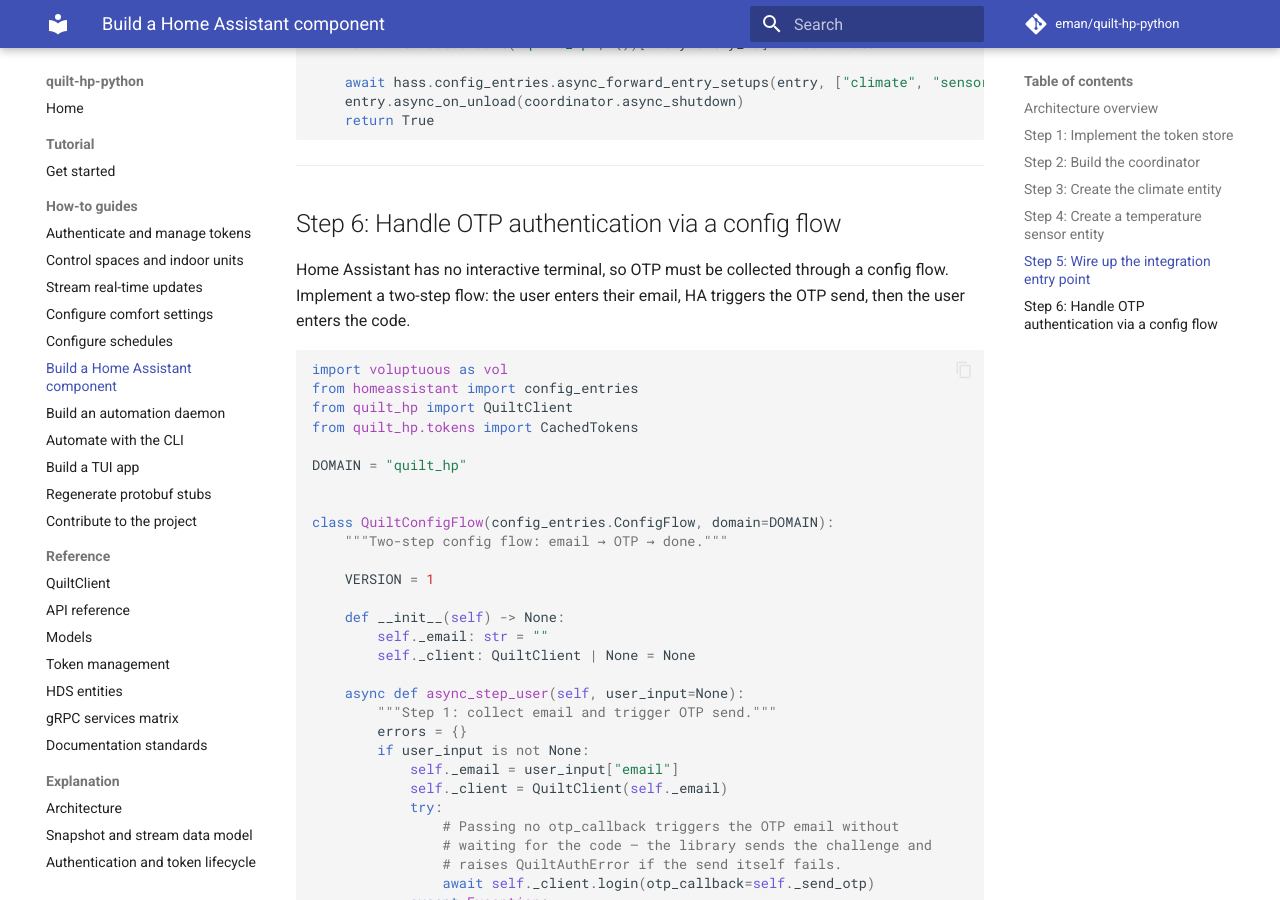
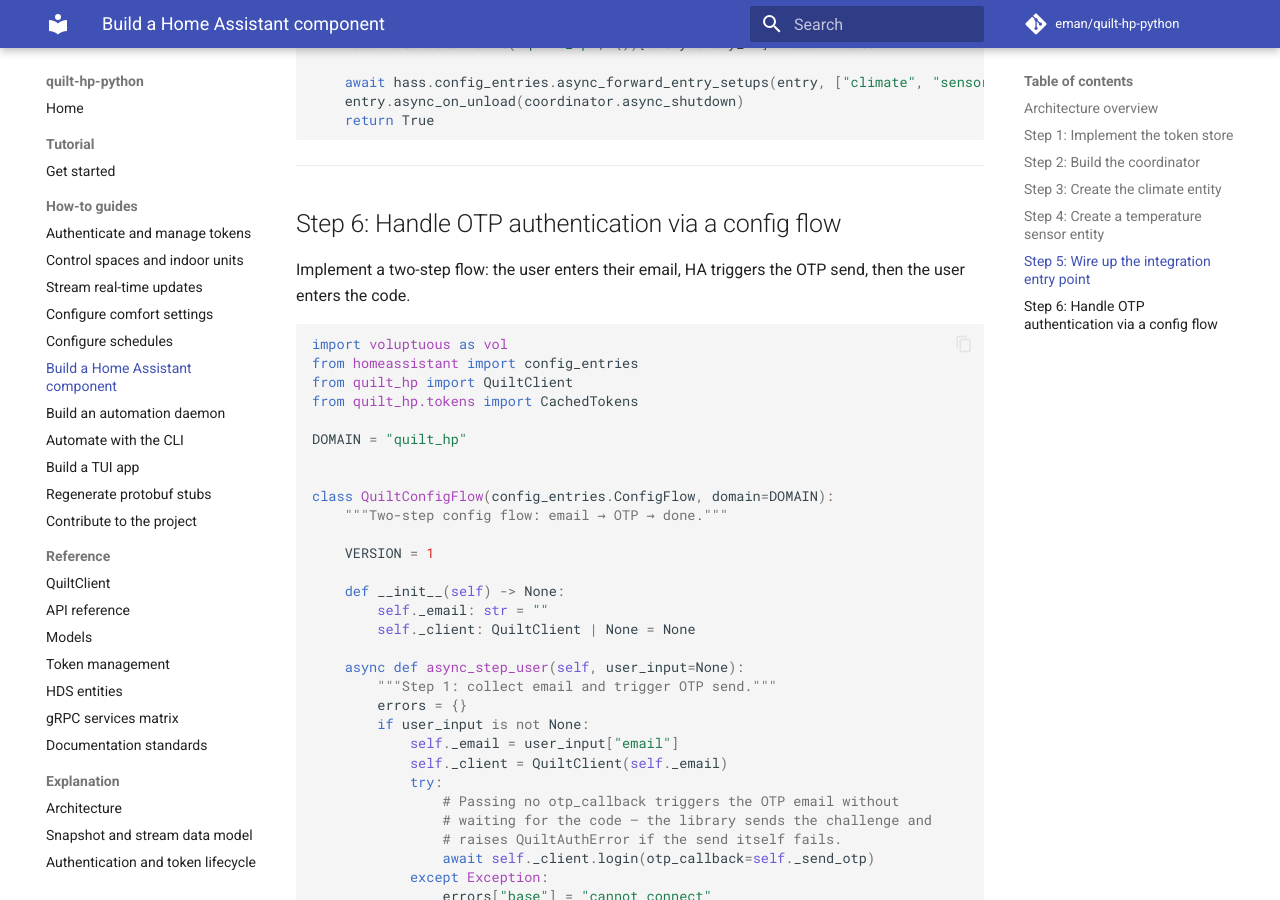
Before and after one commit to eman/quilt-hp-python, an MkDocs documentation site: the page built from docs/how-to/home-assistant.md, in a window 1280 px wide and 900 px high, scrolled down 5500 px. Built offline with MkDocs 1.6.1 and Material for MkDocs 9.7.7, drawn with Linux system fonts in a browser that asks for light colours; comment, search, counter and statistics services are not loaded.

Commit message:
remove unnecssary comment

````diff
--- a/docs/how-to/home-assistant.md
+++ b/docs/how-to/home-assistant.md
@@ -283,7 +283,7 @@
 
 ## Step 6: Handle OTP authentication via a config flow
 
-Home Assistant has no interactive terminal, so OTP must be collected through a config flow. Implement a two-step flow: the user enters their email, HA triggers the OTP send, then the user enters the code.
+Implement a two-step flow: the user enters their email, HA triggers the OTP send, then the user enters the code.
 
 ```python
 import voluptuous as vol
````
